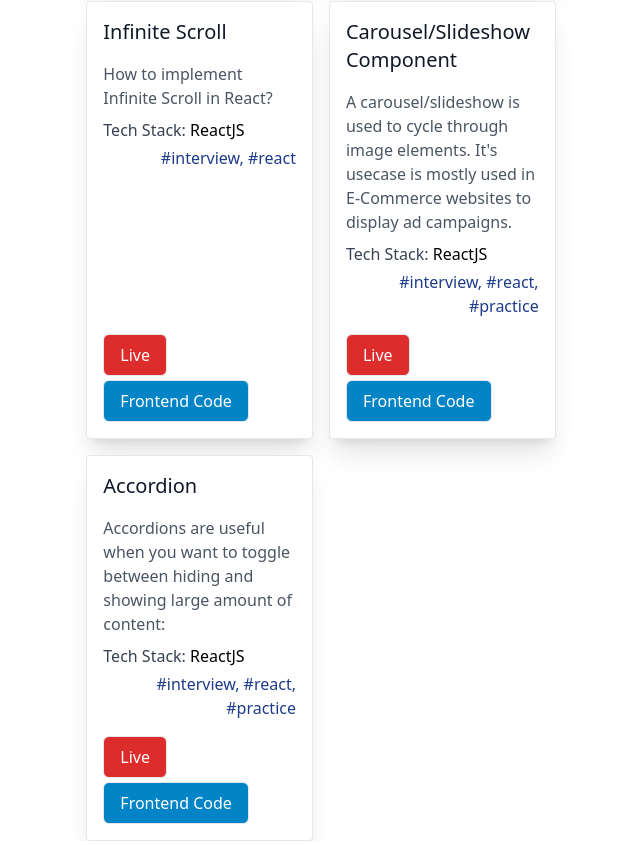
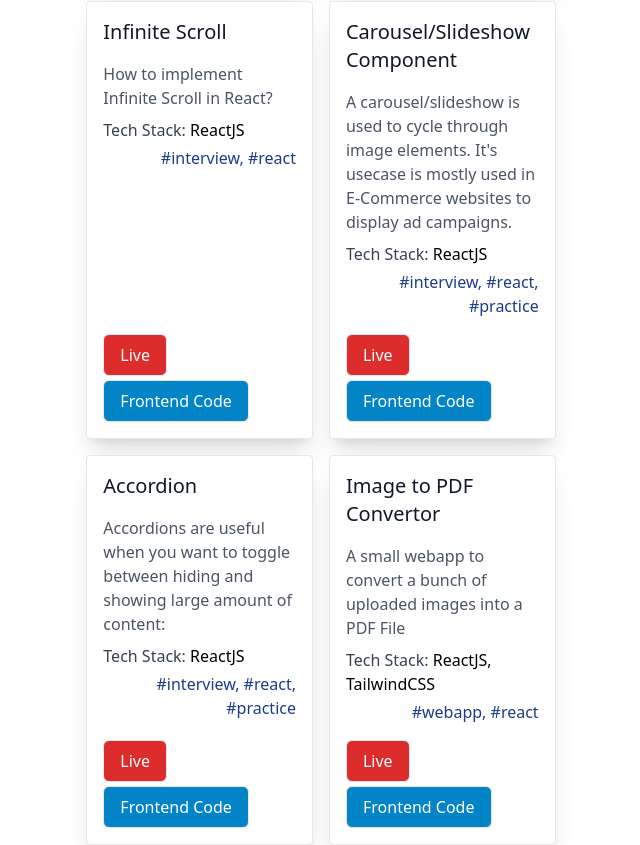
Before and after one commit to Shivaansh-Agarwal/shivaansh-agarwal-nextjs, a Next.js app: page /projects in a window 1280 px wide. Shown: the part 1119-1964 px from the top of the page, without its empty margins (319-959 px from the left). Built offline with nearby package versions, Linux system fonts and the light colour scheme.

Commit message:
data: Added a new project

```diff
--- a/utilities/projects.js
+++ b/utilities/projects.js
@@ -72,6 +72,16 @@ const projectsData = [
     codeBackend: "",
     tags: ["interview", "react", "practice"],
   },
+  {
+    name: "Image to PDF Convertor",
+    description:
+      "A small webapp to convert a bunch of uploaded images into a PDF File",
+    techStack: ["ReactJS, TailwindCSS"],
+    liveLink: "https://image-to-pdf-by-shivaansh.netlify.app/",
+    codeFrontend: "https://github.com/Shivaansh-Agarwal/img-to-pdf-convertor",
+    codeBackend: "",
+    tags: ["webapp", "react"],
+  },
 ];
 
 export { projectsData };
```
